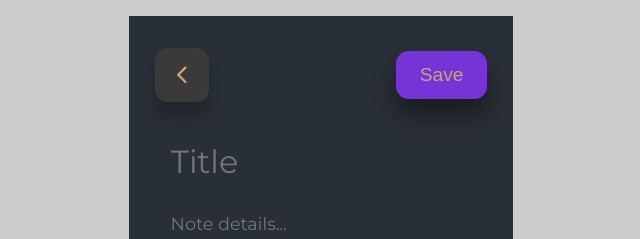
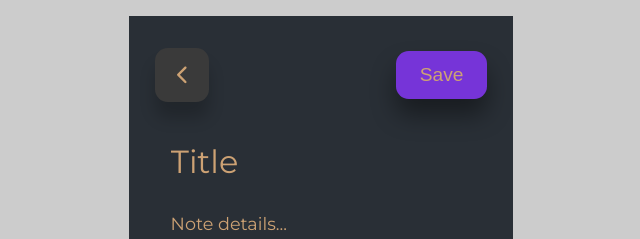
Before and after one commit to khafiz33/Notes, a React (Create React App) app: page /create-note in a window 1280 px wide. Shown: the top 239 px of the page, without its empty margins (319-959 px from the left). Built offline with nearby package versions, Linux system fonts and the light colour scheme.

Commit message:
The placeholder colors and border of the input on the site have been changed

```diff
--- a/src/pages/CreateNote/CreateNote.css
+++ b/src/pages/CreateNote/CreateNote.css
@@ -30,6 +30,11 @@ input {
 	color: var(--color-white);
 }
 
+.create-note__form input::placeholder,
+.create-note__form textarea::placeholder {
+	color: var(--color-white);
+}
+
 .create-note__form input {
 	font-family: 'Montserrat', sans-serif;
 	font-size: 2rem;
--- a/src/pages/Notes/Notes.css
+++ b/src/pages/Notes/Notes.css
@@ -6,12 +6,16 @@
 .notes__header input {
 	padding: 0.7rem 1rem;
 	background: transparent;
-	border: 1px solid var(--color-bg-dark);
+	border: 2px solid var(--color-bg-dark);
 	border-radius: 0.6rem;
 	color: var(--color-white);
 	font-size: 1.1rem;
 	width: 100%;
 	margin-right: 1.5rem;
+}
+
+.notes__header input::placeholder {
+	color: var(--color-white);
 }
 
 .notes__container {
```
